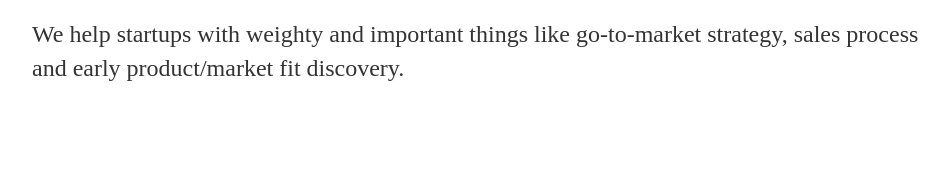
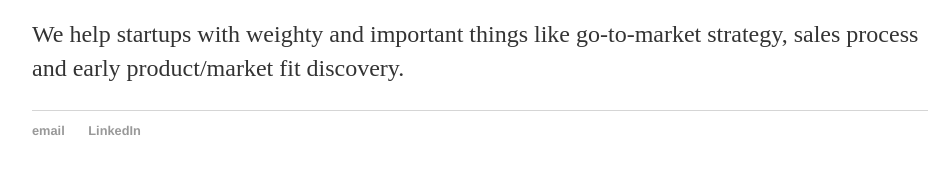
Before and after one commit to high-gravitas/High-Gravitas-Site, a Jekyll site: the page built from index.html, in a window 1280 px wide. Shown: the part 179-353 px from the top of the page, without its empty margins (160-1109 px from the left). Built offline with Jekyll 4.4.1, drawn with Linux system fonts in a browser that asks for light colours.

Commit message:
Update default.html

```diff
--- a/_layouts/default.html
+++ b/_layouts/default.html
@@ -18,5 +18,11 @@
     		{{content}}
 
 		</div><!-- /.container -->
+		<footer>
+	    		<ul>
+	        		<li><a href="mailto:tim@highgravitas.com">email</a></li>
+	        		<li><a href="https://www.linkedin.com/p/timgeisenheimer">LinkedIn</a></li>
+				</ul>
+			</footer>
 	</body>
 </html>
```
